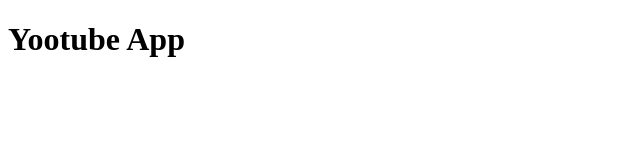
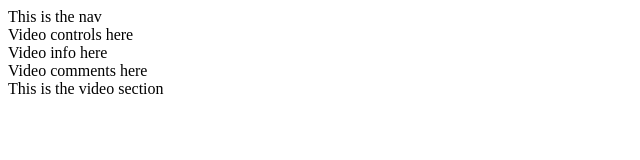
Before and after one commit to talihomz/YooTube, a plain HTML site: page src/index.html in a window 1280 px wide. Shown: the whole page, without its empty margins (0-640 px from the left). Drawn offline with Linux system fonts and the light colour scheme.

Commit message:
Added basic layout

```diff
--- a/src/index.html
+++ b/src/index.html
@@ -7,6 +7,24 @@
     <title>YooTube</title>
 </head>
 <body>
-    <h1>Yootube App</h1>
+    <nav>
+        This is the nav
+    </nav>
+    <section id="content">
+        <div class="left">
+            <div class="video-controls">
+                Video controls here
+            </div>
+            <div class="info">
+                Video info here
+            </div>
+            <div class="comments">
+                Video comments here
+            </div>
+        </div>
+        <div class="right">
+            This is the video section
+        </div>
+    </section>
 </body>
 </html>
```
